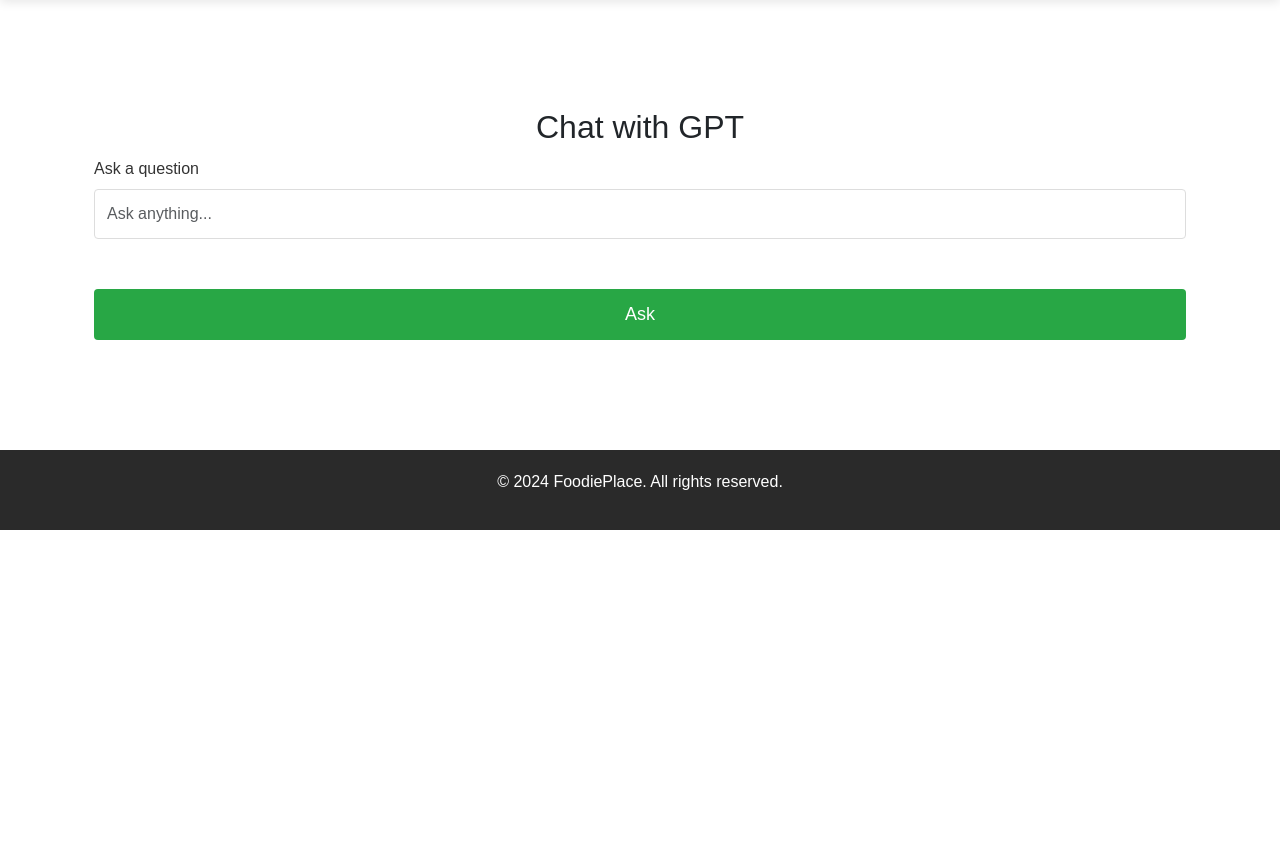
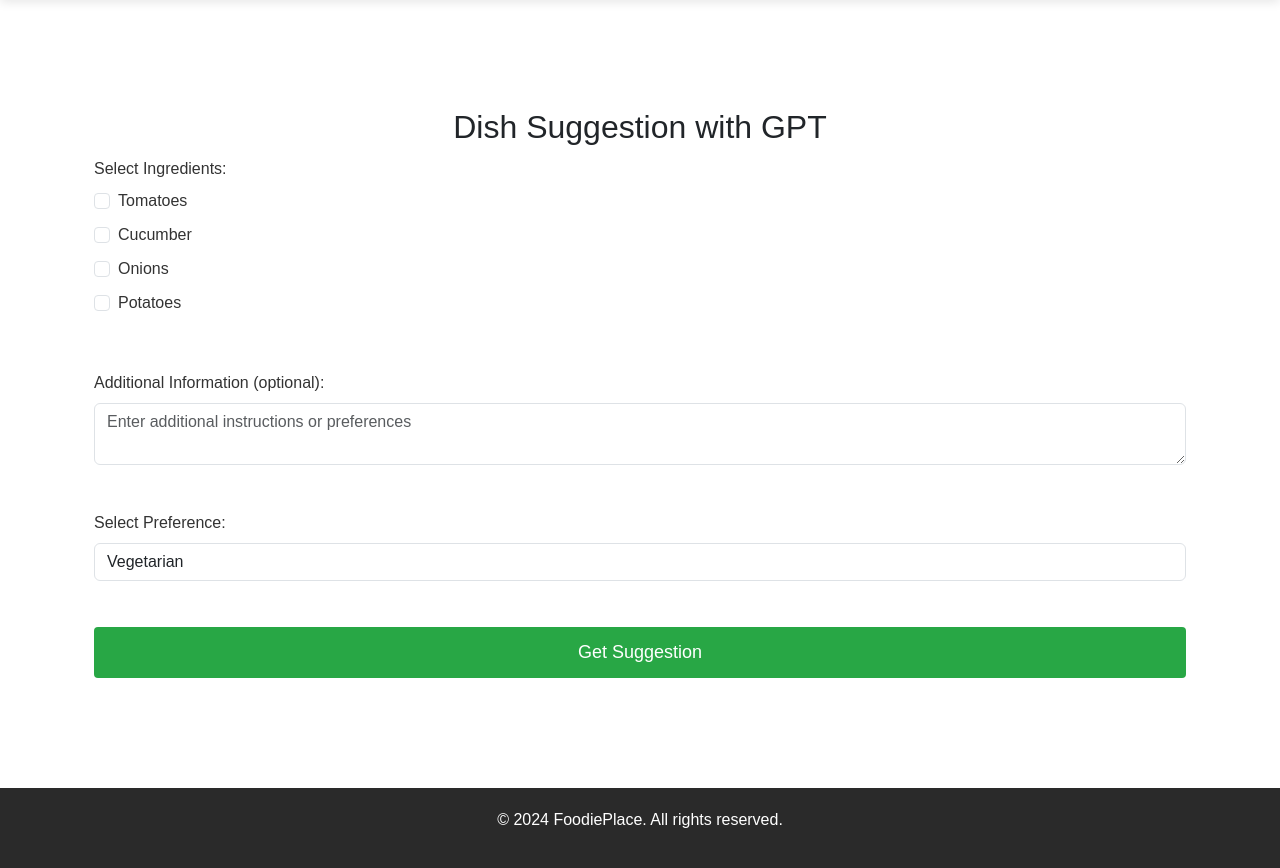
Before and after one commit to Jin02420/Python_project, a Flask app: page /home/suggest in a window 1280 px wide. Shown: the part 78-946 px from the top of the page. Before the commit the page ends 608 px from the top, so only its background shows below. Run offline with Flask 3, Linux system fonts and the light colour scheme.

Commit message:
enhance ai integration

```diff
--- a/orders.py
+++ b/orders.py
@@ -58,25 +58,41 @@ def order_main():
 def gpt():
     response = None
     if request.method == 'POST':
-        user_input = request.form['user_input']
+        # Get selected ingredients, preference, and extra info
+        ingredients = request.form.getlist('ingredients')  # Retrieve selected ingredients
+        extra_info = request.form['extra_info'].strip()  # Retrieve additional user input
+        veg_nonveg = request.form['veg_nonveg']  # Retrieve veg/non-veg preference
+
+        # Combine ingredients
+        selected_ingredients = ', '.join(ingredients)
+
+        # Create the prompt for GPT
+        prompt = (f"I have this list of ingredients: {selected_ingredients}. You can add more ingredients to make a dish. "
+                  f"I am {veg_nonveg.lower()}. Suggest me a dish, give me the recipe, and also list other ingredients "
+                  f"I'll need to make it. Show the list of additional ingredients in capital letters.")
+
+        # Append extra information if provided
+        if extra_info:
+            prompt += f" Additionally, {extra_info}"
 
         try:
-            # Correct OpenAI API call to use ChatGPT-4
+            # Call OpenAI API with the generated prompt
             completion = client.chat.completions.create(
                 model="gpt-3.5-turbo",
                 messages=[
                     {"role": "system", "content": "You are a helpful assistant."},
-                    {"role": "user", "content": user_input}
+                    {"role": "user", "content": prompt}
                 ]
             )
-            # Extracting the assistant's response from the completion object
-            response =completion.choices[0].message.content
+            # Extract the assistant's response
+            response = completion.choices[0].message.content
 
         except Exception as e:
             flash(f"Error: {str(e)}", 'danger')
             response = "There was an error with the API request."
 
     return render_template('suggest.html', response=response)
+
 
 # Route to display the main dashboard page
 @orders_bp.route('/orders', methods=['GET', 'POST'])
--- a/templates/suggest.html
+++ b/templates/suggest.html
@@ -2,15 +2,49 @@
 
 {% block content %}
 <div class="container mt-5">
-    <h2>Chat with GPT</h2>
+    <h2>Dish Suggestion with GPT</h2>
 
     <!-- Chat Form -->
     <form method="POST" action="{{ url_for('orders.gpt') }}">
+        <!-- Ingredient Selection -->
         <div class="form-group">
-            <label for="user_input">Ask a question</label>
-            <input type="text" id="user_input" name="user_input" class="form-control" placeholder="Ask anything..." required>
+            <label for="ingredients">Select Ingredients:</label>
+            <div class="form-check">
+                <input class="form-check-input" type="checkbox" name="ingredients" value="Tomatoes" id="ingredient-tomatoes">
+                <label class="form-check-label" for="ingredient-tomatoes">Tomatoes</label>
+            </div>
+            <div class="form-check">
+                <input class="form-check-input" type="checkbox" name="ingredients" value="Cucumber" id="ingredient-cucumber">
+                <label class="form-check-label" for="ingredient-cucumber">Cucumber</label>
+            </div>
+            <div class="form-check">
+                <input class="form-check-input" type="checkbox" name="ingredients" value="Onions" id="ingredient-onions">
+                <label class="form-check-label" for="ingredient-onions">Onions</label>
+            </div>
+            <div class="form-check">
+                <input class="form-check-input" type="checkbox" name="ingredients" value="Potatoes" id="ingredient-potatoes">
+                <label class="form-check-label" for="ingredient-potatoes">Potatoes</label>
+            </div>
+            <!-- Add more ingredients as needed -->
         </div>
-        <button type="submit" class="btn btn-primary">Ask</button>
+
+        <!-- Additional Information -->
+        <div class="form-group mt-3">
+            <label for="extra_info">Additional Information (optional):</label>
+            <textarea id="extra_info" name="extra_info" class="form-control" placeholder="Enter additional instructions or preferences"></textarea>
+        </div>
+
+        <!-- Veg/Non-Veg Option -->
+        <div class="form-group mt-3">
+            <label for="veg_nonveg">Select Preference:</label>
+            <select class="form-control" id="veg_nonveg" name="veg_nonveg" required>
+                <option value="Vegetarian">Vegetarian</option>
+                <option value="Non-Vegetarian">Non-Vegetarian</option>
+            </select>
+        </div>
+
+        <!-- Submit Button -->
+        <button type="submit" class="btn btn-primary mt-3">Get Suggestion</button>
     </form>
 
     <!-- Display Flash Messages -->
```
